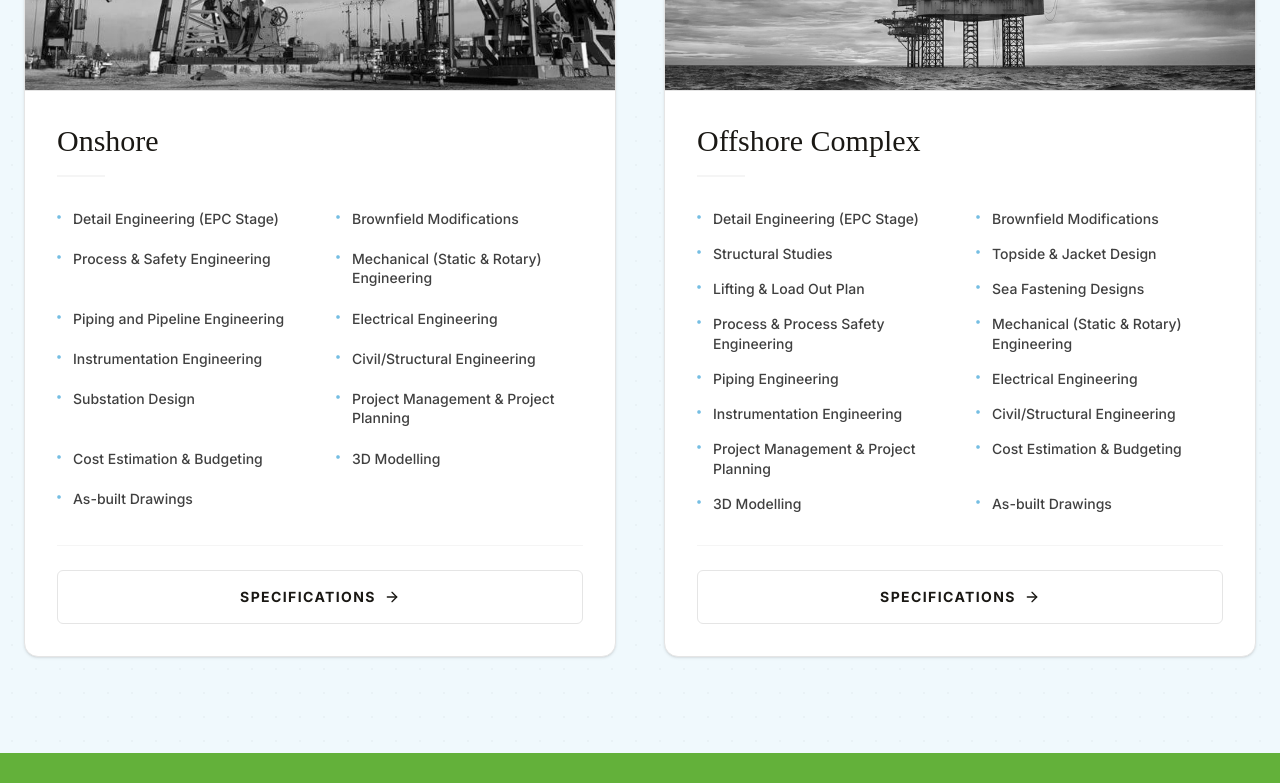
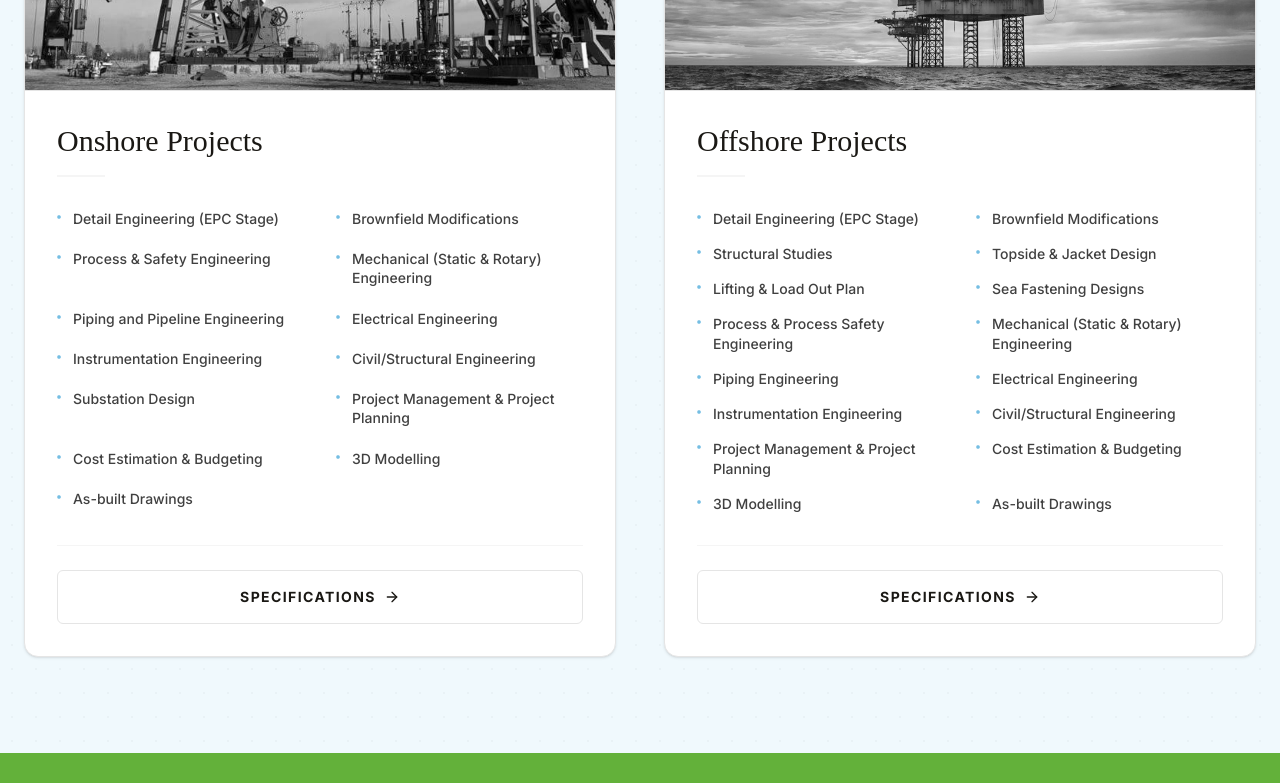
Before and after one commit to frontendmakaidigitals/morzglobal, a Next.js app: page / in a window 1280 px wide. Shown: the part 2340-3123 px from the top of the page. Built offline with nearby package versions, Linux system fonts and the light colour scheme.

Commit message:
text changes for homepage

```diff
--- a/pages/home/form.tsx
+++ b/pages/home/form.tsx
@@ -85,8 +85,8 @@ export default function ContactForm() {
           <div className="cf-info opacity-0 grid grid-cols-2 gap-y-7 gap-x-5">
             {[
               {
-                label: "Call/ Whatsapp US ",
-                lines: ["+971 50 739 0680"],
+                label: "Call / Whatsapp US ",
+                lines: ["+971 55 974 3425"],
               },
               {
                 label: "Our Location",
--- a/pages/home/service-overview.tsx
+++ b/pages/home/service-overview.tsx
@@ -5,7 +5,7 @@ import { ArrowRight, LayoutGrid, Circle } from "lucide-react";
 const services = [
   {
     key: "onshore",
-    label: "Onshore",
+    label: "Onshore Projects",
     tag: "SECTOR A · EPC · BROWNFIELD",
     image: "/home/service-overview/onshore.jpg",
     points: [
@@ -26,7 +26,7 @@ const services = [
   },
   {
     key: "Offshore",
-    label: "Offshore Complex",
+    label: "Offshore Projects",
     tag: "SECTOR B · TOPSIDE · SUBSEA",
     image: "/home/service-overview/offshore.jpg",
     points: [
```
